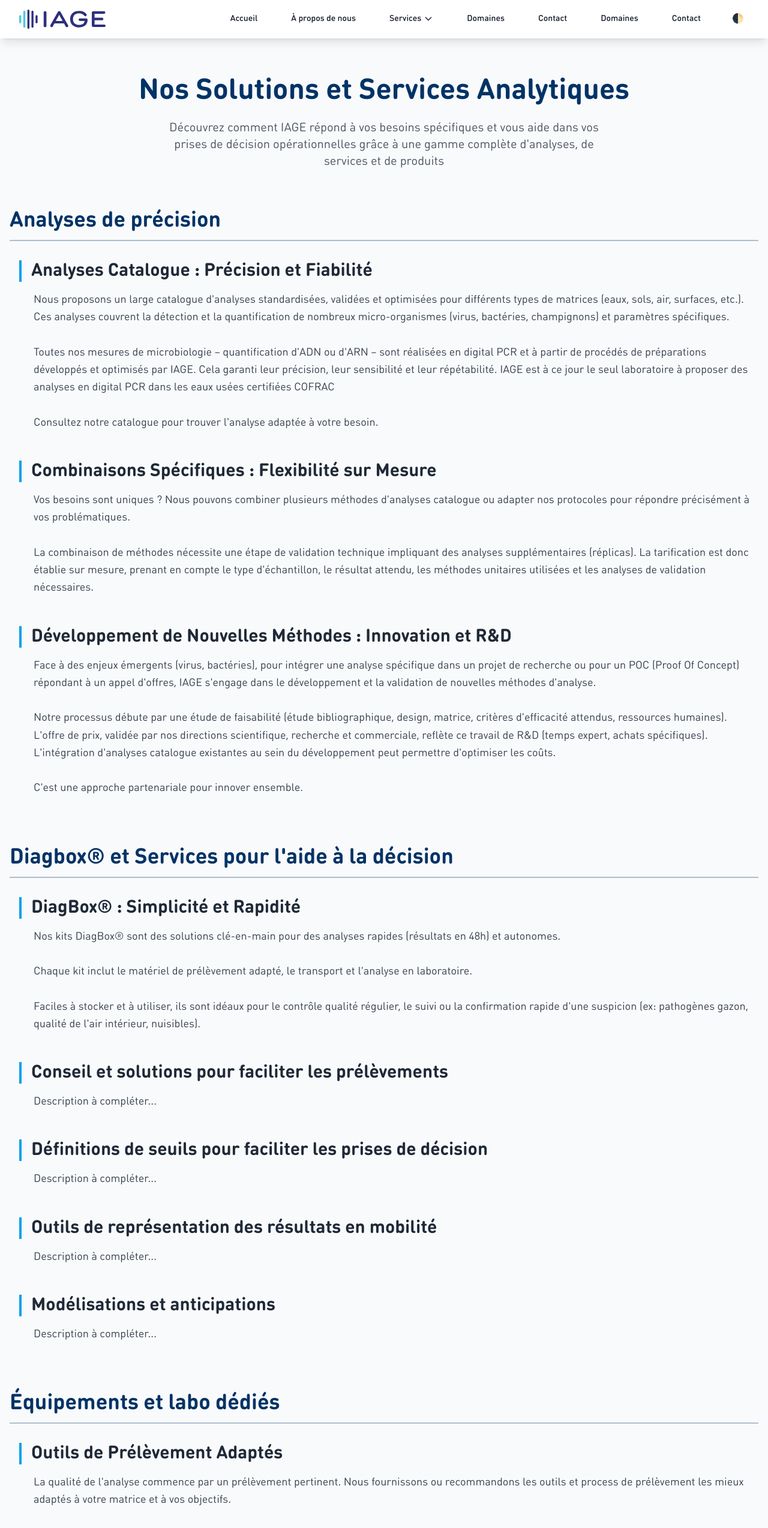
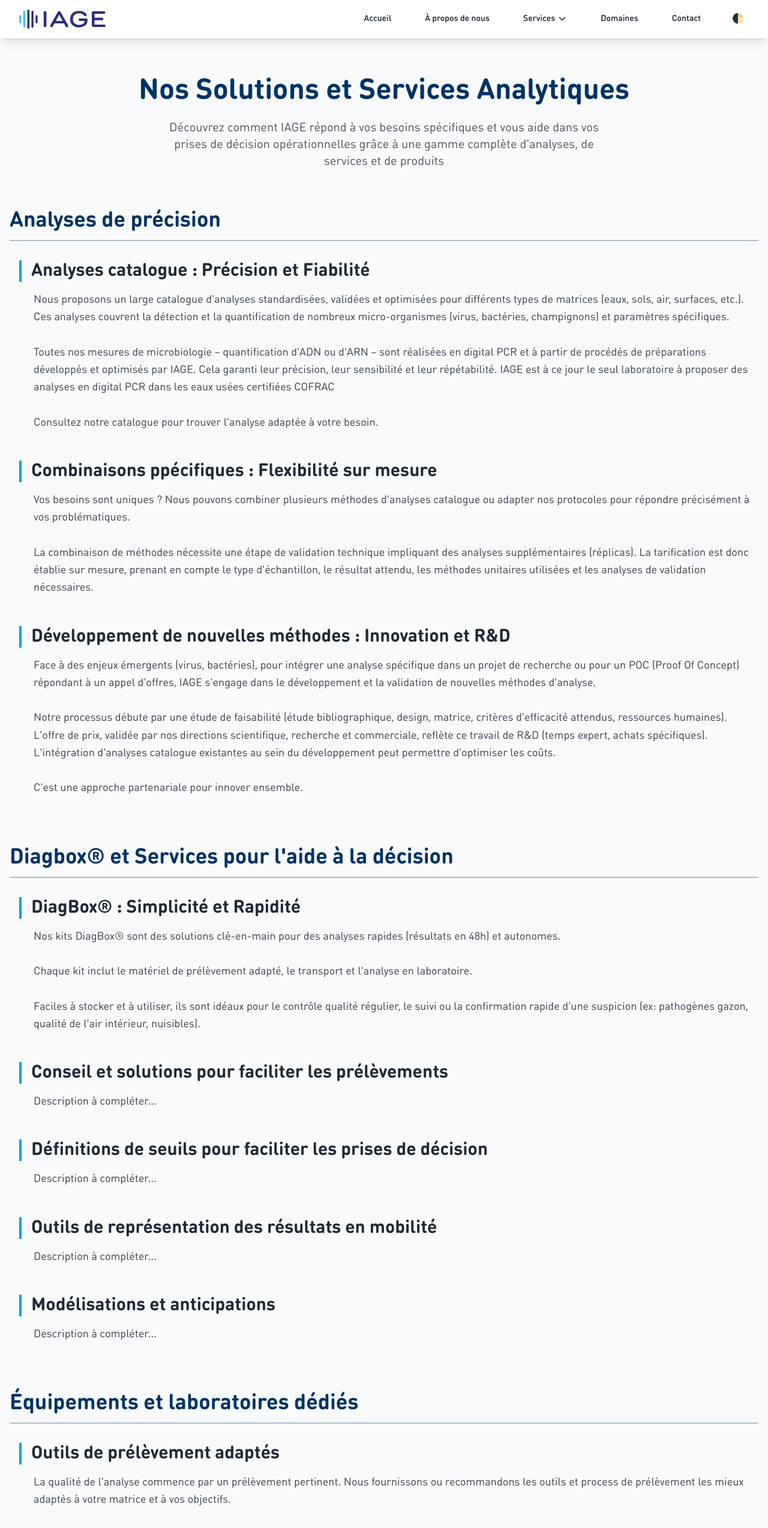
Before and after one commit to OROATIAGE/iage-france.site-public, a React (Vite) app: page /services in a window 1280 px wide. Shown: the top 2548 px of the page at 60% size. Built offline with nearby package versions, Linux system fonts and the light colour scheme.

Commit message:
feat: changements de textes

```diff
--- a/src/components/Navbar.jsx
+++ b/src/components/Navbar.jsx
@@ -74,8 +74,10 @@
 
           {/* Desktop menu */}
           <div className="hidden sm:flex sm:items-center sm:space-x-8">
-            {navItems.map((item) => (
-              item.dropdown ? (
+            {navItems.map((item) => {
+              // Handle Services Dropdown
+              if (item.dropdown) {
+                return (
                   <div
                     key={item.name}
                     className="relative"
@@ -111,19 +113,14 @@
                       </div>
                     )}
                   </div>
-              ) : (
+                );
+              }
+              // Handle Domaines Link (add onClick)
+              else if (item.path === '/#sectors-grid') {
+                return (
                   <Link
                     key={item.name}
                     to={item.path}
-                  className="text-gray-900 dark:text-gray-100 hover:text-primary dark:hover:text-secondary px-3 py-2 text-sm font-medium border-b-2 border-transparent hover:border-primary dark:hover:border-secondary transition-colors"
-                >
-                  {item.name}
-                </Link>
-              )
-            ))}
-            <Link
-              key={texts.navbar.sectors}
-              to="/#sectors-grid"
                     className="text-gray-900 dark:text-gray-100 hover:text-primary dark:hover:text-secondary px-3 py-2 text-sm font-medium border-b-2 border-transparent hover:border-primary dark:hover:border-secondary transition-colors"
                     onClick={() => {
                       const element = document.getElementById('sectors-grid');
@@ -132,15 +129,23 @@
                       }
                     }}
                   >
-              {texts.navbar.sectors}
+                    {item.name}
                   </Link>
+                );
+              }
+              // Handle standard links (About, Contact)
+              else {
+                return (
                   <Link
-              key={texts.navbar.contact}
-              to="/contact"
+                    key={item.name}
+                    to={item.path}
                     className="text-gray-900 dark:text-gray-100 hover:text-primary dark:hover:text-secondary px-3 py-2 text-sm font-medium border-b-2 border-transparent hover:border-primary dark:hover:border-secondary transition-colors"
                   >
-              {texts.navbar.contact}
+                    {item.name}
                   </Link>
+                );
+              }
+            })}
             <ThemeSwitcher />
           </div>
 
--- a/src/content/texts.js
+++ b/src/content/texts.js
@@ -40,7 +40,7 @@
       },
       "2": {
         "title": "Vous équiper et former vos équipes",
-        "description": "Equiments spécialisées, laboratoires locaux, accompagnement technique, pour encore plus de réactivité"
+        "description": "Equiments spécialisés, laboratoires locaux, accompagnement technique, pour encore plus de réactivité"
       },
       "title": "Nos Services"
     },
@@ -103,21 +103,21 @@
       "intro": "Découvrez comment IAGE répond à vos besoins spécifiques et vous aide dans vos prises de décision opérationnelles grâce à une gamme complète d'analyses, de services et de produits",
       "diagbox_title": "DiagBox® : Simplicité et Rapidité",
       "diagbox_description": "Nos kits DiagBox® sont des solutions clé-en-main pour des analyses rapides (résultats en 48h) et autonomes.\n\nChaque kit inclut le matériel de prélèvement adapté, le transport et l'analyse en laboratoire. \n\nFaciles à stocker et à utiliser, ils sont idéaux pour le contrôle qualité régulier, le suivi ou la confirmation rapide d'une suspicion (ex: pathogènes gazon, qualité de l'air intérieur, nuisibles).",
-      "catalog_title": "Analyses Catalogue : Précision et Fiabilité",
+      "catalog_title": "Analyses catalogue : Précision et Fiabilité",
       "catalog_description": "Nous proposons un large catalogue d'analyses standardisées, validées et optimisées pour différents types de matrices (eaux, sols, air, surfaces, etc.). Ces analyses couvrent la détection et la quantification de nombreux micro-organismes (virus, bactéries, champignons) et paramètres spécifiques.\n\nToutes nos mesures de microbiologie – quantification d'ADN ou d'ARN – sont réalisées en digital PCR et à partir de procédés de préparations développés et optimisés par IAGE. Cela garanti leur précision, leur sensibilité et leur répétabilité. IAGE est à ce jour le seul laboratoire à proposer des analyses en digital PCR dans les eaux usées certifiées COFRAC\n\nConsultez notre catalogue pour trouver l'analyse adaptée à votre besoin.",
-      "specific_title": "Combinaisons Spécifiques : Flexibilité sur Mesure",
+      "specific_title": "Combinaisons ppécifiques : Flexibilité sur mesure",
       "specific_description": "Vos besoins sont uniques ? Nous pouvons combiner plusieurs méthodes d'analyses catalogue ou adapter nos protocoles pour répondre précisément à vos problématiques.\n\nLa combinaison de méthodes nécessite une étape de validation technique impliquant des analyses supplémentaires (réplicas). La tarification est donc établie sur mesure, prenant en compte le type d'échantillon, le résultat attendu, les méthodes unitaires utilisées et les analyses de validation nécessaires.",
-      "development_title": "Développement de Nouvelles Méthodes : Innovation et R&D",
+      "development_title": "Développement de nouvelles méthodes : Innovation et R&D",
       "development_description": "Face à des enjeux émergents (virus, bactéries), pour intégrer une analyse spécifique dans un projet de recherche ou pour un POC (Proof Of Concept) répondant à un appel d'offres, IAGE s'engage dans le développement et la validation de nouvelles méthodes d'analyse.\n\nNotre processus débute par une étude de faisabilité (étude bibliographique, design, matrice, critères d'efficacité attendus, ressources humaines). L'offre de prix, validée par nos directions scientifique, recherche et commerciale, reflète ce travail de R&D (temps expert, achats spécifiques). L'intégration d'analyses catalogue existantes au sein du développement peut permettre d'optimiser les coûts.\n\nC'est une approche partenariale pour innover ensemble.",
-      "sampling_title": "Outils de Prélèvement Adaptés",
+      "sampling_title": "Outils de prélèvement adaptés",
       "sampling_description": "La qualité de l'analyse commence par un prélèvement pertinent. Nous fournissons ou recommandons les outils et process de prélèvement les mieux adaptés à votre matrice et à vos objectifs.\n\nEn particulier pour les applications qui utilisent des matrices eaux dans des milieux dynamiques (réseaux d'eaux usées sous circulation, sorties de bâtiments, cours d'eau, mer,...), nous avons développé des préleveurs automatiques  adaptés aux prélèvements en continu d'eaux dans ces contextes difficiles, et des dispositifs spécifiques pour garantir l'intégrité de vos échantillons.",
-      "local_labs_title": "Laboratoires Locaux spécialisés et dédiés",
+      "local_labs_title": "Laboratoires locaux spécialisés et dédiés",
       "local_labs_description": "Pour des besoins récurrents, des volumes importants ou une nécessité de résultats ultra-rapides, nous pouvons étudier la mise en place de laboratoires d'analyse locaux, spécialisés et dédiés à votre activité. Cette solution offre une autonomie et une réactivité maximales, avec notre support pour l'installation, la formation et le suivi qualité.",
       "back_to_sectors_title": "Explorer nos domaines d'application",
       "back_to_sectors_link_text": "Voir nos secteurs d'activité",
       "category1_title": "Analyses de précision",
       "category2_title": "Diagbox® et Services pour l'aide à la décision",
-      "category3_title": "Équipements et labo dédiés",
+      "category3_title": "Équipements et laboratoires dédiés",
       "sampling_advice_title": "Conseil et solutions pour faciliter les prélèvements",
       "sampling_advice_description": "Description à compléter...",
       "thresholds_title": "Définitions de seuils pour faciliter les prises de décision",
--- a/src/pages/Home.jsx
+++ b/src/pages/Home.jsx
@@ -119,18 +119,23 @@
         <div className="container">
           <h2 className="text-4xl font-bold text-center mb-16">{texts.home.services.title}</h2>
           <div className="grid grid-cols-1 md:grid-cols-3 gap-12">
-            {servicesPreview.map((service, index) => (
+            {[
+              { service: servicesPreview[0], linkTo: '/services#category-analyses' },
+              { service: servicesPreview[1], linkTo: '/services#category-diagbox-conseil' },
+              { service: servicesPreview[2], linkTo: '/services#category-equipements' },
+            ].map(({ service, linkTo }, index) => (
+              <Link key={index} to={linkTo} className="group block">
                 <motion.div
-                key={index}
                   initial={{ opacity: 0, y: 20 }}
                   whileInView={{ opacity: 1, y: 0 }}
                   transition={{ duration: 0.5, delay: index * 0.2 }}
-                className="bg-white rounded-xl shadow-lg p-8 hover:shadow-xl transition-shadow"
+                  className="bg-white rounded-xl shadow-lg p-8 h-full group-hover:shadow-xl group-hover:scale-[1.02] transition-all duration-300"
                 >
                   <div className="text-5xl mb-6">{service.icon}</div>
                   <h3 className="text-2xl font-semibold mb-4">{service.title}</h3>
                   <p className="text-gray-600 text-lg">{service.description}</p>
                 </motion.div>
+              </Link>
             ))}
           </div>
         </div>
--- a/src/pages/Services.jsx
+++ b/src/pages/Services.jsx
@@ -73,8 +73,15 @@
 
       {/* Boucle sur les catégories */}
       <div className="space-y-16 md:space-y-20">
-        {categoriesData.map((category, categoryIndex) => (
-          <div key={category.categoryTitleKey}>
+        {categoriesData.map((category, categoryIndex) => {
+          // Define category ID based on index or title key
+          let categoryId = '';
+          if (category.categoryTitleKey === 'category1_title') categoryId = 'category-analyses';
+          else if (category.categoryTitleKey === 'category2_title') categoryId = 'category-diagbox-conseil';
+          else if (category.categoryTitleKey === 'category3_title') categoryId = 'category-equipements';
+
+          return (
+            <div key={category.categoryTitleKey} id={categoryId} className="scroll-mt-24"> {/* Added ID and scroll-margin */}
               {/* Titre de la catégorie */}
               <h2 className="text-3xl md:text-4xl font-semibold text-primary dark:text-secondary mb-8 border-b-2 border-primary/30 dark:border-secondary/30 pb-3">
                 {getPageText(category.categoryTitleKey)}
@@ -95,7 +102,8 @@
                 ))}
               </div>
             </div>
-        ))}
+          );
+        })}
       </div>
 
       {/* Section Retour aux Secteurs - Modified */}
```
Also changed, not shown: texts.csv. Lines whose indentation alone changed are shown as unchanged.
